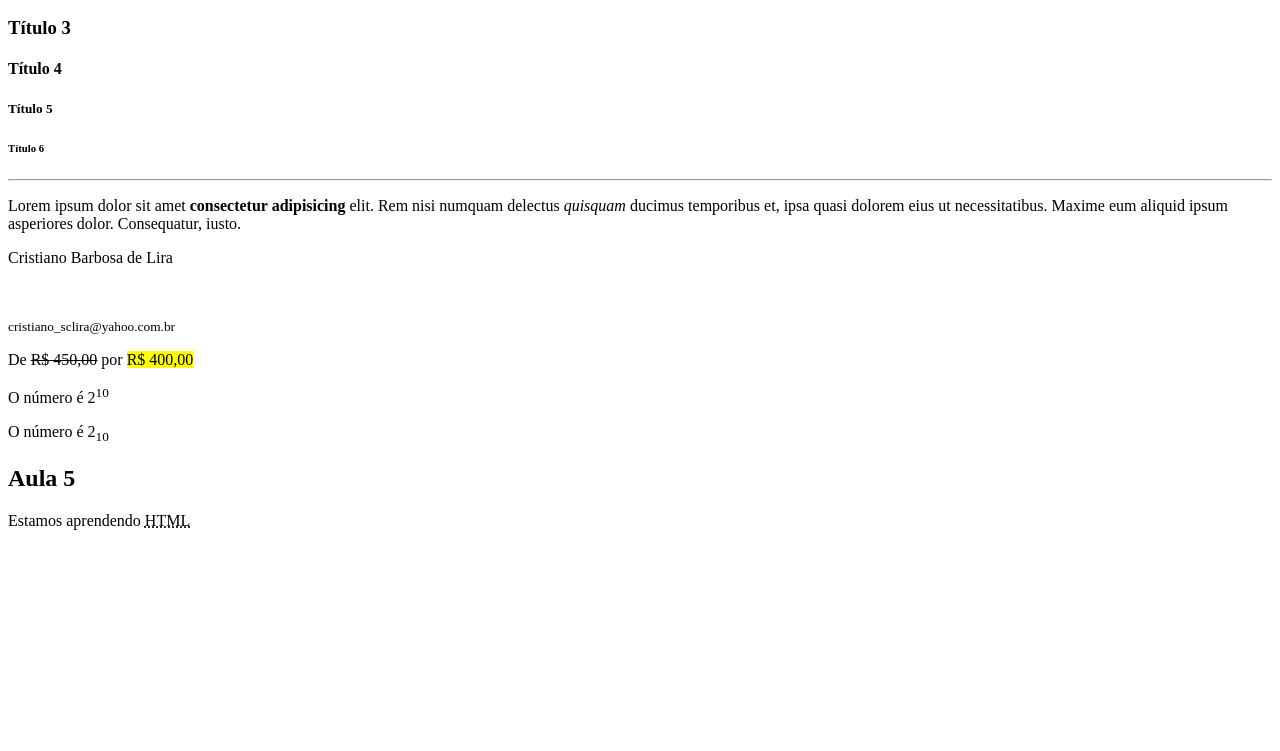
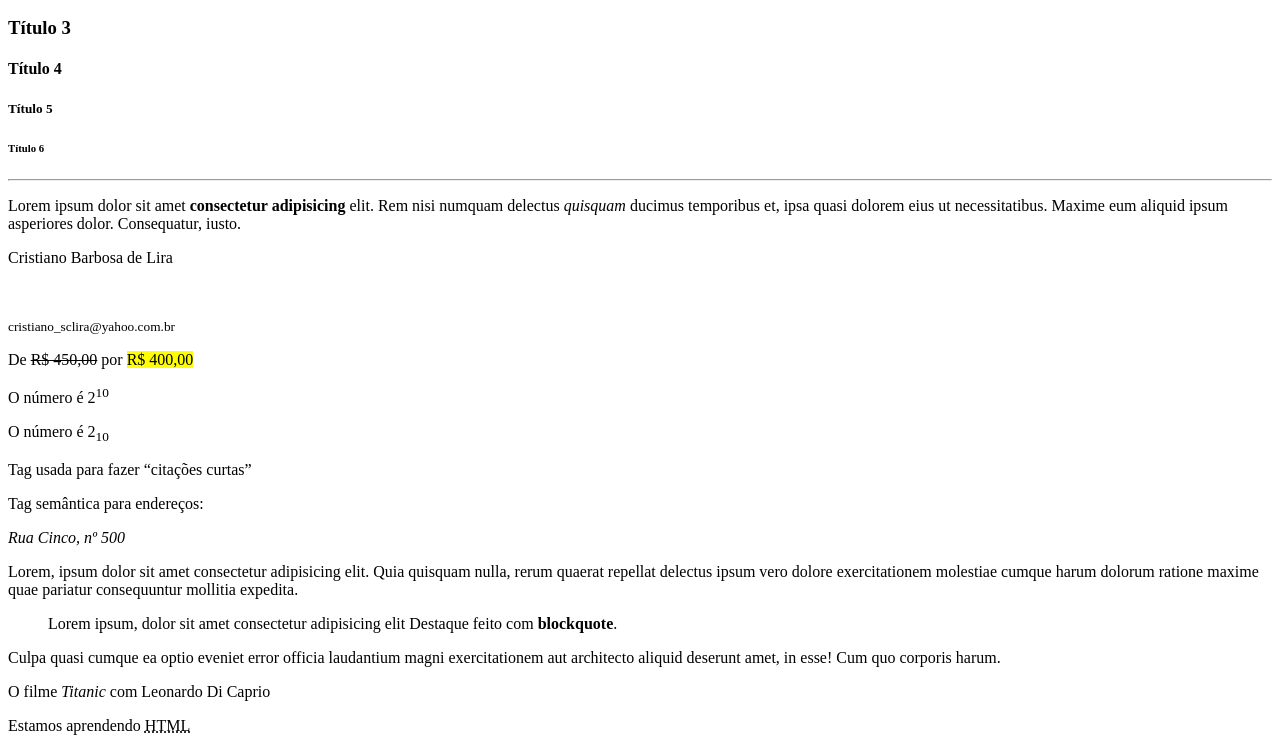
Before and after one commit to CristianoLiraGit/js-programacaoweb, a plain HTML site: page html/aula1/index.html in a window 1280 px wide. Shown: the part 168-919 px from the top of the page. Before the commit the page ends 800 px from the top, so only its background shows below. Drawn offline with Linux system fonts and the light colour scheme.

Commit message:
Update index.html
Conteúdo as aulas 1 a 6

```diff
--- a/html/aula1/index.html
+++ b/html/aula1/index.html
@@ -25,8 +25,11 @@
     <p>De <del>R$ 450,00</del> por <mark>R$ 400,00</mark></p>
     <p>O número é 2<sup>10</sup></p>
     <p>O número é 2<sub>10</sub></p>
+    <p>Tag usada para fazer <q>citações curtas</q></p>
+    <p>Tag semântica para endereços: <address>Rua Cinco, nº 500</address></p>
+    <p>Lorem, ipsum dolor sit amet consectetur adipisicing elit. Quia quisquam nulla, rerum quaerat repellat delectus ipsum vero dolore exercitationem molestiae cumque harum dolorum ratione maxime quae pariatur consequuntur mollitia expedita. <blockquote>Lorem ipsum, dolor sit amet consectetur adipisicing elit Destaque feito com <strong>blockquote</strong>.</blockquote> Culpa quasi cumque ea optio eveniet error officia laudantium magni exercitationem aut architecto aliquid deserunt amet, in esse! Cum quo corporis harum.</p>
+    <p>O filme <cite>Titanic</cite> com Leonardo Di Caprio</p>
 
-    <h2>Aula 5</h2>
     <p>Estamos aprendendo <abbr title="Hyper Text Markup Language">HTML</abbr></p>
 </body>
 </html>
```
